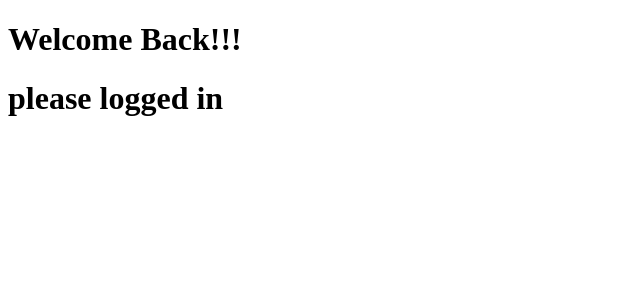
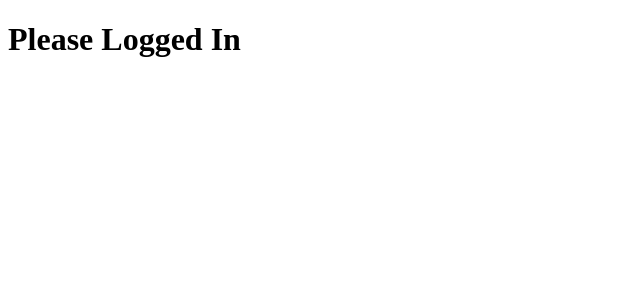
Before and after one commit to farhangalib-1/React-JS-Learning, a React (Vite) app in the folder 2nd-day/: page / in a window 1280 px wide. Shown: the top 300 px of the page, without its empty margins (0-640 px from the left). Built offline with nearby package versions, Linux system fonts and the light colour scheme.

Commit message:
Conditional Rendering with Components

```diff
--- a/2nd-day/src/App.jsx
+++ b/2nd-day/src/App.jsx
@@ -1,7 +1,15 @@
+function LogIn(){
+  return <h1>Please Logged In</h1>
+}
+function Dashboard(){
+  return <h1>Welcome back!!!</h1>
+}
+
 function App() {
+  const isLoggedIn = false
   return (
    <>
-
+    {isLoggedIn? <Dashboard /> : <LogIn />}
    </>
   )
 }
--- a/2nd-day/src/UserLoggedIn.jsx
+++ b/2nd-day/src/UserLoggedIn.jsx
@@ -1,3 +1,5 @@
+
+
 function UserLoggedIn(){
     const isLoggedIn = true
     const isLoggedIn2 = false
--- a/2nd-day/src/main.jsx
+++ b/2nd-day/src/main.jsx
@@ -1,8 +1,9 @@
 import { StrictMode } from 'react'
 import { createRoot } from 'react-dom/client'
 import UserLoggedIn from './UserLoggedIn.jsx'
+import App from './App.jsx'
 createRoot(document.getElementById('root')).render(
   <StrictMode>
-    <UserLoggedIn loggedIn={true}  />
+    <App />
   </StrictMode>,
 )
```
